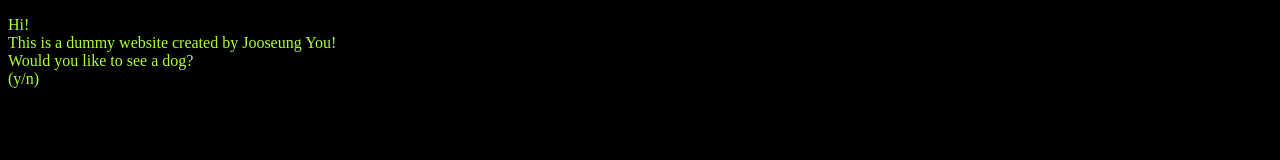
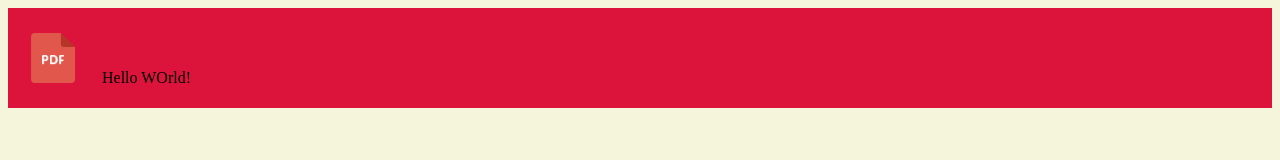
Before and after one commit to jsedwardyou/webprogramming, a plain HTML site: page hw1/index.html in a window 1280 px wide. Drawn offline with Linux system fonts and the light colour scheme.

Commit message:
change to pdf editor

```diff
--- /dev/null
+++ b/hw1/index.css
@@ -0,0 +1,36 @@
+body{
+    background-color:beige;
+}
+
+.menu_top{
+    display: block;
+    width: 100%;
+    height: 100px;
+    background-color: crimson;
+
+
+}
+
+#menu_top_icon{
+    display: inline-block;
+    width:50px;
+    height:50px;
+    margin-top: 25px;
+    margin-bottom: 25px;
+    margin-left: 20px;
+}
+
+.menu_top_content{
+    margin-top: 25px;
+    margin-bottom: 25px;
+    margin-left: 20px;
+}
+
+img{
+    max-width: 100%;
+    max-height: 100%;
+}
+
+div{
+    display: inline-block
+}
--- a/hw1/index.html
+++ b/hw1/index.html
@@ -2,14 +2,17 @@
 
 <html>
     <header>
-        <title>Dummy Hacking Visualization</title>
-
+        <title>PDF Editor</title>
+        <link type="text/css" rel="stylesheet" href="index.css">
     </header>
-    <body bgcolor="#000000">
-        <div id="panel">
-            <p style="color:greenyellow" id="panel_text"></p>
+    <body>
+        <div class="menu_top">
+            <div class="menu_top_content" id="menu_top_icon">
+                <img src='./resources/images/menu_top/pdf.png'>
+            </div>
+            <div class="menu_top_content" id="menu_top_title">
+                <p> Hello WOrld!</p>
+            </div>
         </div>
-        <div id="container" style="color:greenyellow"></div>
-        <script src="hacking.js"></script>
     </body>
 </html>
```
Also changed, not shown: hw1/resources/images/menu_top/pdf.png (added).
